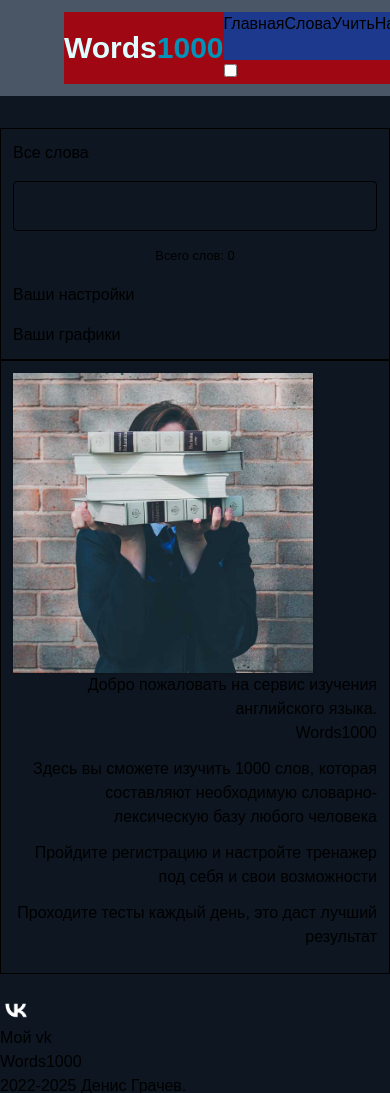
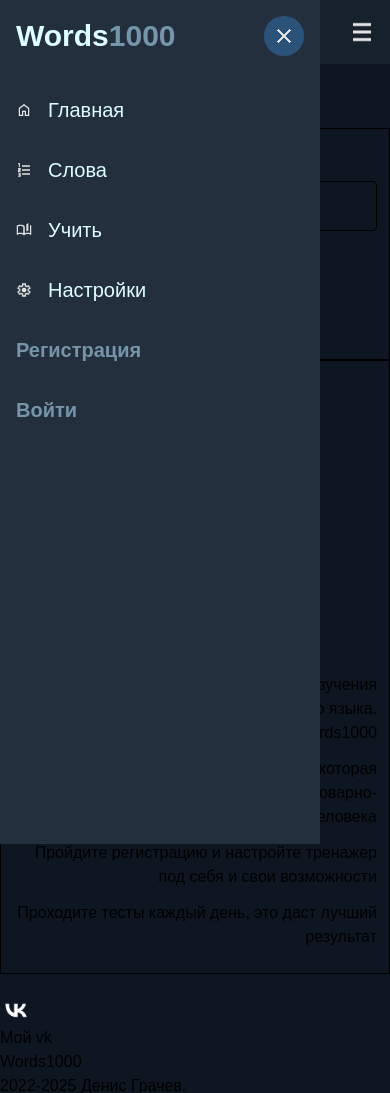
Before and after one commit to grachev21/Words1000, a Django app: template core/templates/core/home.html in a window 390 px wide. Shown: the top 1093 px of the page. Run offline with Django 4.2, Linux system fonts and the light colour scheme; the template is opened without the code that fills it, so the values that code supplies are empty; style sheets or scripts are compiled from the project's sources; parts of the project's set-up code (start-up, migrations or seed data) failed here and were passed over.

Commit message:
add mobile menu

```diff
--- /dev/null
+++ b/header/templates/header/header.html
@@ -0,0 +1,13 @@
+{% load static %}
+<header class="bg-color_panel fixed flex items-center top-0 left-0 w-full font-roboto z-50 h-16">
+  <main class="w-full mx-4 md:mx-12 flex flex-row justify-between">
+    <div class="flex flex-row justify-between items-center">
+      {% include 'includes/logo.html' %}
+      <nav class="flex flex-row">{% include "includes/menu.html" %} {% include "includes/dropdown_menu.html" %}</nav>
+      {% include "includes/theme_toggle.html" %}
+    </div>
+
+    <img src="{% static 'icons/menu.png' %}" alt="" />
+  </main>
+</header>
+{% include 'includes/mobile_menu.html' %}
--- /dev/null
+++ b/header/templates/includes/dropdown_menu.html
@@ -0,0 +1,58 @@
+{% load static %}
+<div class="hidden relative sm:inline-block text-left" id="dropdownMenu">
+  <div
+    class="cursor-pointer inline-flex justify-center rounded-xl items-center w-full px-4 py-2 text-sm font-bold text-color_text bg-color_btn_inp_bor hover:bg-color_btn_hover"
+  >
+    <p class="hidden lg:block">Пользователь</p>
+    <img class="w-4 h-4 lg:ml-4" src="{% static 'icons/user.png' %}" alt="" />
+  </div>
+
+  <!-- Dropdown menu -->
+  <div id="menu" class="absolute hidden left-0 mt-4 origin-top-left bg-color_btn_inp_bor rounded-md shadow-lg">
+    <div class="py-1 flex flex-col">
+      {% if request.user.is_authenticated %}
+      <a class="text-color_link p-4 hover:text-color_link_hover" href="{% url user_menu.0.url_name %}">
+        {{ user_menu.0.name }}
+      </a>
+      {% else %}
+      <a class="text-color_link p-4 hover:text-color_link_hover" href="{% url user_menu.1.url_name %}">
+        {{ user_menu.1.name }}
+      </a>
+      <a class="text-color_link m-4 hover:text-color_link_hover" href="{% url user_menu.2.url_name %}">
+        {{ user_menu.2.name }}
+      </a>
+      {% endif %}
+    </div>
+  </div>
+</div>
+
+<script>
+  const menu = document.getElementById("menu");
+  const dropdownMenu = document.getElementById("dropdownMenu");
+
+  // Переключение меню
+  const toggleMenu = () => {
+    menu.classList.toggle("hidden");
+    menu.classList.toggle("flex");
+  };
+
+  // Клик по кнопке меню
+  dropdownMenu.addEventListener("click", (event) => {
+    event.stopPropagation();
+    toggleMenu();
+  });
+
+  // Клик в любом месте документа
+  document.addEventListener("click", (event) => {
+    if (!menu.classList.contains("hidden") && !menu.contains(event.target) && event.target !== dropdownMenu) {
+      toggleMenu();
+    }
+  });
+
+  // Закрытие по Esc
+  document.addEventListener("keydown", (event) => {
+    if (event.key === "Escape" && !menu.classList.contains("hidden")) {
+      toggleMenu();
+    }
+  });
+</script>
--- a/header/templates/includes/header.html
+++ /dev/null
@@ -1,48 +0,0 @@
-{% load static %}
-<header class="bg-gray-600 fixed flex items-center top-0 left-0 w-full font-roboto z-50 h-24">
-  <main class="w-full mr-16 ml-16 bg-red-800">
-    <!-- logo -->
-    <div class="flex flex-row justify-between items-center">
-      <a class="flex flex-row align-bottom" href="{% url 'home' %}">
-        <p class="text-3xl font-bold text-color_text">Words</p>
-        <p class="text-3xl font-bold text-cyan-600">1000</p>
-      </a>
-      <div>
-
-        <nav class="flex flex-row">
-          <!-- menu -->
-          <div class="flex flex-row bg-blue-900">
-            {% for m in menu %}
-            {% if request.resolver_match.url_name == m.url_name%}
-            <a class="" href="{% url m.url_name%}">{{ m.name }}</a>
-            {% else %}
-            <a class="" href="{% url m.url_name %}">{{ m.name }}</a>
-            {% endif %}
-            {% endfor %}
-          </div>
-
-          <div class="flex flex-row">
-            <a class="" href="#" id="dropdownId" data-bs-toggle="dropdown" aria-haspopup="true"
-              aria-expanded="false">Пользователь</a>
-            <div class="" aria-labelledby="dropdownId">
-              {% if request.user.is_authenticated %}
-              <a class="" href="{% url user_menu.0.url_name %}">{{ user_menu.0.name }}</a>
-              {% else %}
-              <a class="" href="{% url user_menu.1.url_name %}">{{ user_menu.1.name}}</a>
-              <a class="" href="{% url user_menu.2.url_name %}">{{ user_menu.2.name }}</a>
-              {% endif %}
-            </div>
-          </div>
-        </nav>
-
-        <!-- themeToggle -->
-        <div class="">
-          <img src="" alt="" />
-          <img src="" alt="" />
-          <input class="" type="checkbox" role="switch" id="themeToggle" />
-        </div>
-
-      </div>
-    </div>
-  </main>
-</header>
--- /dev/null
+++ b/header/templates/includes/logo.html
@@ -0,0 +1,4 @@
+<a class="flex flex-row align-bottom" href="{% url 'home' %}">
+  <p class="text-3xl font-bold text-color_text">Words</p>
+  <p class="text-3xl font-bold text-color_text_inverse">1000</p>
+</a>
--- a/header/templates/includes/menu.html
+++ b/header/templates/includes/menu.html
@@ -1,18 +1,13 @@
-<div class="mobile-menu">
-  <div class="menu">
-    {% for m in menu %}
-    <a class="link {% if request.resolver_match.url_name == m.link %}link_active{% endif %}" href="{% url m.link %}"
-      >{{ m.name }}</a
-    >
-    {% endfor %}
-  </div>
+{% load static %}
+<div class="hidden flex-row items-center mr-8 sm:flex">
+  {% for m in menu %} {% if request.resolver_match.url_name == m.url_name%}
+  <a
+    class="text-color_link border-b border-color_link mx-2 md:mx-4 hover:text-color_link_hover"
+    href="{% url m.url_name%}"
+    >{{m.name }}</a
+  >
+  {% else %}
+  <a class="text-color_link mx-2 md:mx-4 hover:text-color_link_hover" href="{% url m.url_name %}">{{ m.name }}</a>
+  {% endif %} {% endfor %}
 
-  <div class="login_logout">
-    {% if request.user.is_authenticated %}
-    <a class="link_user" href="{% url login_logout.1.link %}">{{ login_logout.1.name }}</a>
-    {% else %}
-    <a class="link_user" href="{% url login_logout.0.link %}">{{ login_logout.0.name }}</a>
-    <a class="link_user" href="{% url login_logout.2.link %}">{{ login_logout.2.name }}</a>
-    {% endif %}
-  </div>
 </div>
--- a/header/templates/includes/mobile_menu.html
+++ b/header/templates/includes/mobile_menu.html
@@ -1,23 +1,49 @@
 {% load static %}
-<div class="mobile-menu">
-  {% load static %} <!-- Не забудьте загрузить тег static -->
 
-  {% for m in menu %}
-  {% if request.resolver_match.url_name == m.url_name %}
-  <!-- Активный пункт меню -->
-  <img src="{% static m.img_name %}" alt="{{ m.name }}"> <!-- Убрали кавычки вокруг m.img_name -->
-  <a class="link-mobile active" href="{% url m.url_name %}">{{ m.name }}</a>
-  {% else %}
-  <!-- Неактивный пункт меню -->
-  <img src="{% static m.img_name %}" alt="{{ m.name }}">
-  <a class="link-mobile" href="{% url m.url_name %}">{{ m.name }}</a>
-  {% endif %}
-  {% endfor %}
+<div
+  id="mobile-menu"
+  class="transition-all fixed w-80 z-50 top-0 left-0 bg-color_btn_inp_bor h-dvh box-border flex flex-col overflow-hidden"
+>
+  <div class="p-4 pb-6 flex flex-row items-center justify-between">
+    {% include 'includes/logo.html' %}
+    <span id="close-mobile-menu" class="bg-color_btn_act_mes p-2 rounded-full">
+      <img class="w-6 h-6 cursor-pointer" src="{% static 'icons/close.png' %}" alt="" />
+    </span>
+  </div>
 
-  {% if request.user.is_authenticated %}
-  <a class="link-bobile" href="{% url user_menu.0.url_name %}">{{ user_menu.0.name }}</a>
-  {% else %}
-  <a class="link-bobile" href="{% url user_menu.1.url_name %}">{{ user_menu.1.name}}</a>
-  <a class="link-bobile" href="{% url user_menu.2.url_name %}">{{ user_menu.2.name }}</a>
-  {% endif %}
+  <div class="flex-1 overflow-y-auto">
+    {% for m in menu %} {% if request.resolver_match.url_name == m.url_name %}
+    <div class="flex flex-row items-center p-4">
+      <img class="w-4 h-4 mr-4" src="{% static m.img_name %}" alt="{{ m.name }}" />
+      <a class="text-color_text text-xl" href="{% url m.url_name %}">{{ m.name }}</a>
+    </div>
+    {% else %}
+    <div class="flex flex-row items-center p-4">
+      <img class="w-4 h-4 mr-4" src="{% static m.img_name %}" alt="{{ m.name }}" />
+      <a class="text-color_text text-xl" href="{% url m.url_name %}">{{ m.name }}</a>
+    </div>
+    {% endif %} {% endfor %} {% if request.user.is_authenticated %}
+    <div class="p-4">
+      <a class="text-color_text text-xl" href="{% url user_menu.0.url_name %}">{{ user_menu.0.name }}</a>
+    </div>
+    {% else %}
+    <div class="p-4">
+      <a class="text-color_text_inverse text-xl font-bold" href="{% url user_menu.1.url_name %}"
+        >{{ user_menu.1.name}}</a
+      >
+    </div>
+    <div class="p-4">
+      <a class="text-color_text_inverse font-bold text-xl" href="{% url user_menu.2.url_name %}"
+        >{{ user_menu.2.name }}</a
+      >
+    </div>
+    {% endif %}
+  </div>
 </div>
+
+<script>
+  document.getElementById("close-mobile-menu").addEventListener("click", () => {
+    document.getElementById("mobile-menu").classList.toggle("-left-80");
+    document.getElementById("mobile-menu").classList.toggle("left-0");
+  });
+</script>
--- /dev/null
+++ b/header/templates/includes/theme_toggle.html
@@ -0,0 +1,37 @@
+<!-- Toggle Switch -->
+<div class="flex items-center mx-8">
+  <span class="hidden lg::block mr-3 text-color_text_inverse">Dark Mode</span>
+  <label for="toggle" class="flex items-center cursor-pointer">
+    <div class="relative">
+      <input
+        type="checkbox"
+        id="toggle"
+        class="sr-only"
+        onchange="toggleDarkMode(this)"
+      />
+      <div
+        class="block w-10 h-6 rounded-full shadow-neumorphic-toggle-outset transition-all duration-300 ease-in-out bg-color_btn_act_mes"
+      ></div>
+      <div
+        class="dot absolute left-1 top-1 bg-white w-4 h-4 rounded-full transition-transform duration-300 ease-in-out"
+      ></div>
+    </div>
+  </label>
+</div>
+
+<script>
+  function toggleDarkMode(checkbox) {
+    const toggleTrack = checkbox.nextElementSibling;
+    const toggleDot = toggleTrack.nextElementSibling;
+
+    if (checkbox.checked) {
+      toggleTrack.classList.remove("bg-color_btn_act_mes");
+      toggleTrack.classList.add("bg-color_text_att_tit");
+      toggleDot.classList.add("translate-x-4");
+    } else {
+      toggleTrack.classList.add("bg-color_btn_act_mes");
+      toggleTrack.classList.remove("bg-color_text_att_tit");
+      toggleDot.classList.remove("translate-x-4");
+    }
+  }
+</script>
--- a/header/templatetags/header_tag.py
+++ b/header/templatetags/header_tag.py
@@ -3,13 +3,13 @@ from django import template
 register = template.Library()
 
 
-@register.inclusion_tag("includes/header.html", takes_context=True)
+@register.inclusion_tag("header/header.html", takes_context=True)
 def header(context):
     menu = [
-        {"name": "Главная", "url_name": "home"},
-        {"name": "Слова", "url_name": "words"},
-        {"name": "Учить", "url_name": "game"},
-        {"name": "Настройки", "url_name": "settings"},
+        {"name": "Главная", "url_name": "home", "img_name": "icons/home.png"},
+        {"name": "Слова", "url_name": "words", "img_name": "icons/list.png"},
+        {"name": "Учить", "url_name": "game", "img_name": "icons/learn.png"},
+        {"name": "Настройки", "url_name": "settings", "img_name": "icons/settings.png"},
     ]
 
     user_menu = [
--- a/tailwind.config.js
+++ b/tailwind.config.js
@@ -15,7 +15,6 @@ module.exports = {
         color_text: "#deffff",
         color_text_inverse: "#7595a9",
         color_text_att_tit: "#af333e",
-        color_border: "#C8C8C8FF",
       },
     },
   },
--- a/templates/base.html
+++ b/templates/base.html
@@ -5,7 +5,7 @@
 
 <head>
   <link href="{% static 'dist/styles.css' %}" rel="stylesheet" />
-  <meta name="viewport" content="width=device-width, initial-scale=1.0">
+  <meta name="viewport" content="width=device-width, initial-scale=1.0" />
   <link rel="shortcut icon" href="{% static 'icons/favicon.png' %}" type="image/x-icon">
   <meta charset="utf-8" />
   <title>{{ title }}</title>
```
